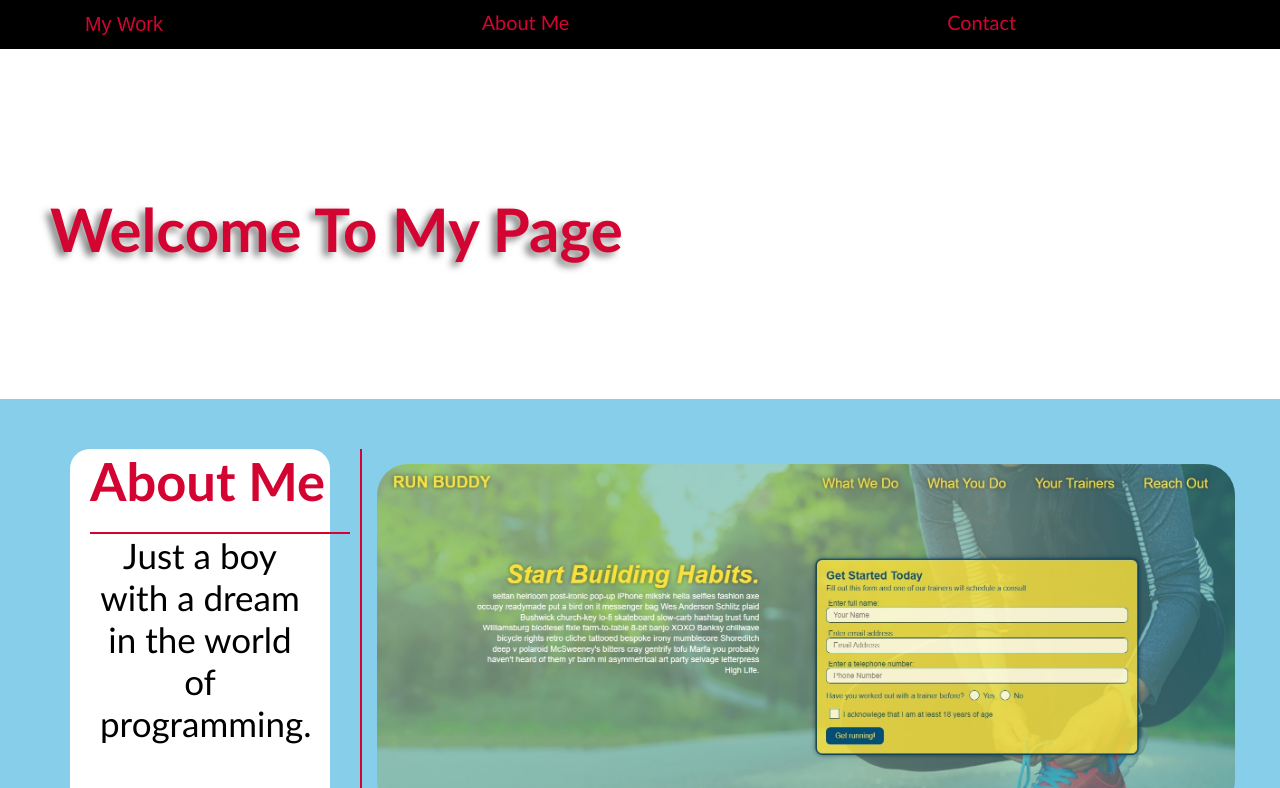
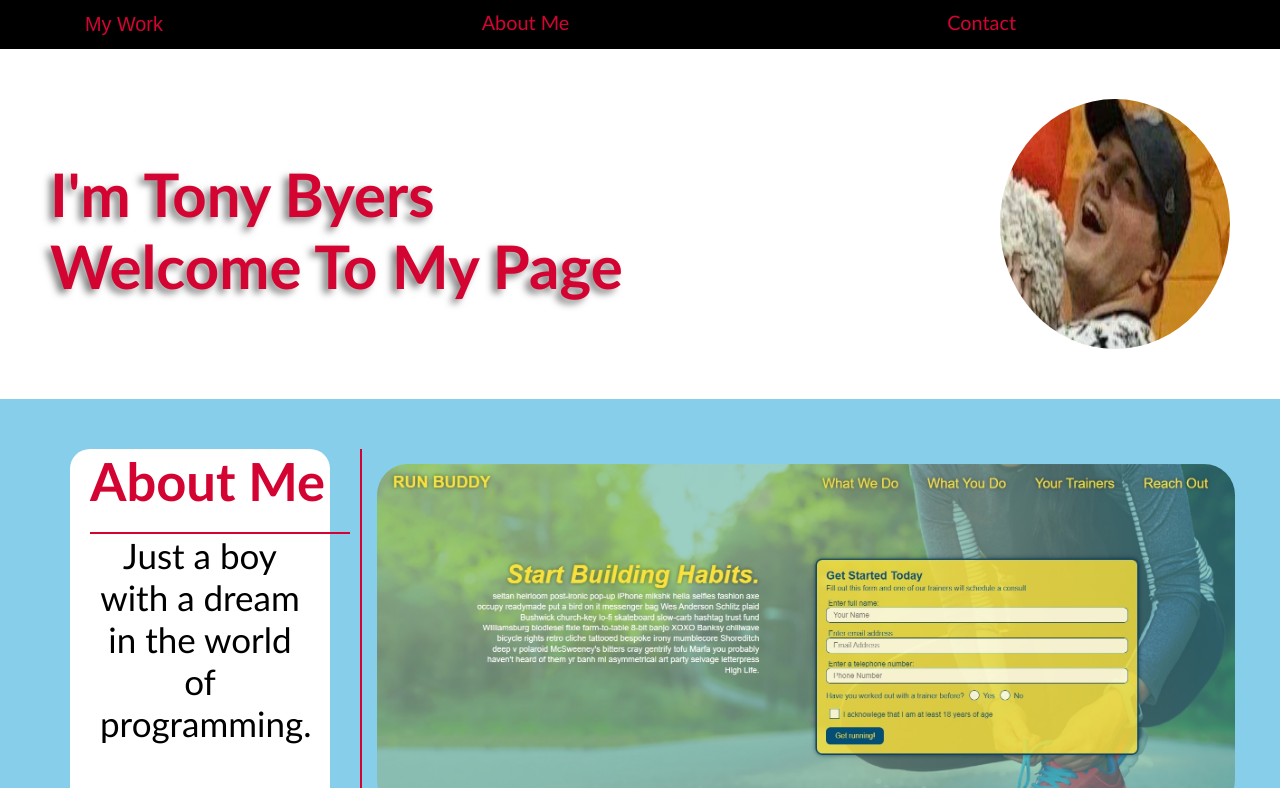
Before and after one commit to LippoHippo/my-portfolio, a plain HTML site: page index.html in a window 1280 px wide. Shown: the top 788 px of the page. Drawn offline with Linux system fonts and the light colour scheme.

Commit message:
picture of me

```diff
--- a/assets/css/style.css
+++ b/assets/css/style.css
@@ -113,8 +113,11 @@ header nav ul li a:hover {
     background-position: center;
     min-height: 350px;
 }
+.hero img {
+    border-radius: 50%;
+}
 .hero h1 {
-    margin-top: 8%;
+    margin-top: 5%;
 }
 /* Hero Section End */
 
--- a/index.html
+++ b/index.html
@@ -40,7 +40,8 @@
 
  <!--Hero Section-->
     <section class="hero">
-        <h1>Welcome To My Page</h1>
+        <h1>I'm Tony Byers </br> Welcome To My Page</h1>
+        <img src="./assets/images/me.jpg" />
     </section>
  <!--Hero Section End-->
 
```
Also changed, not shown: assets/images/me.jpg (added).
